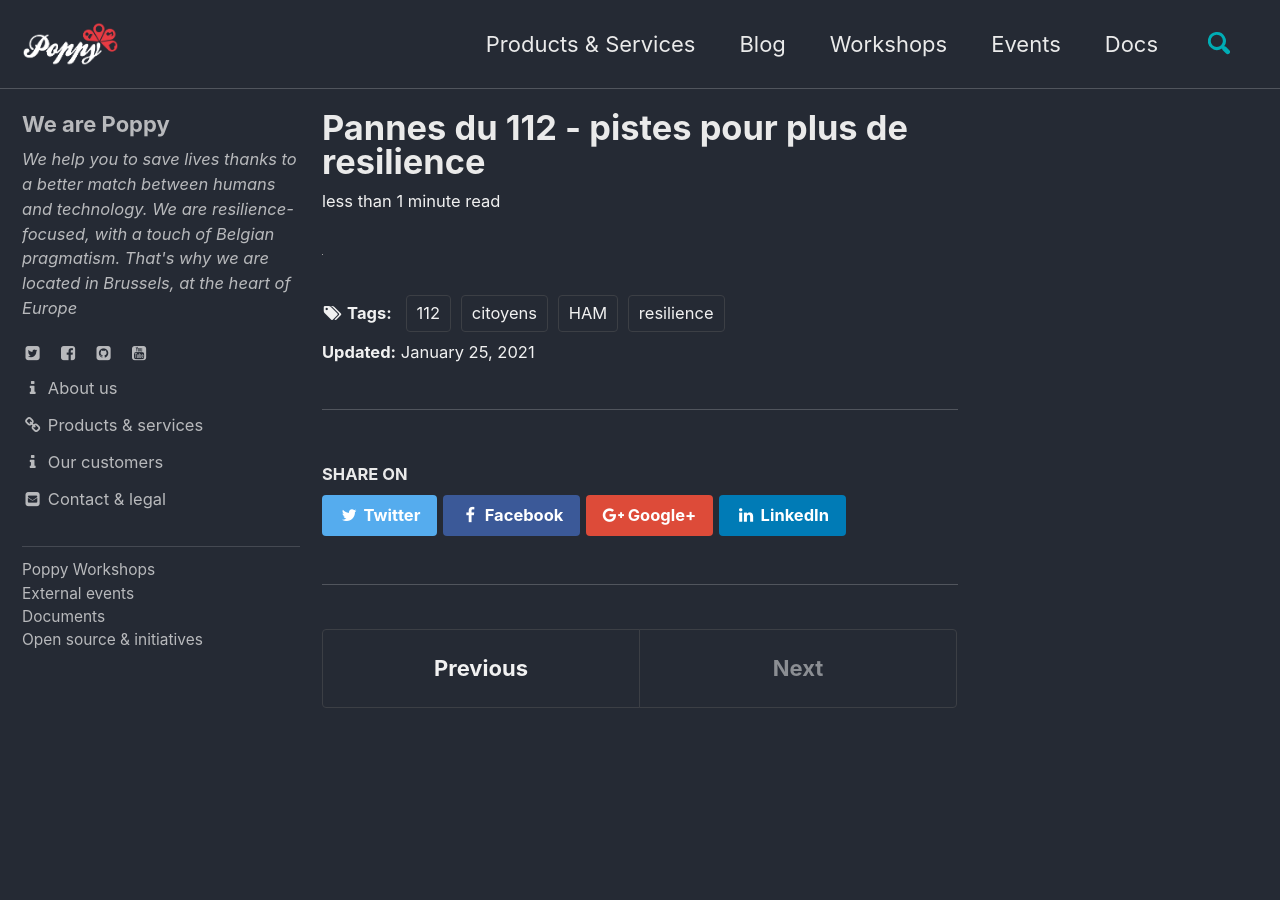
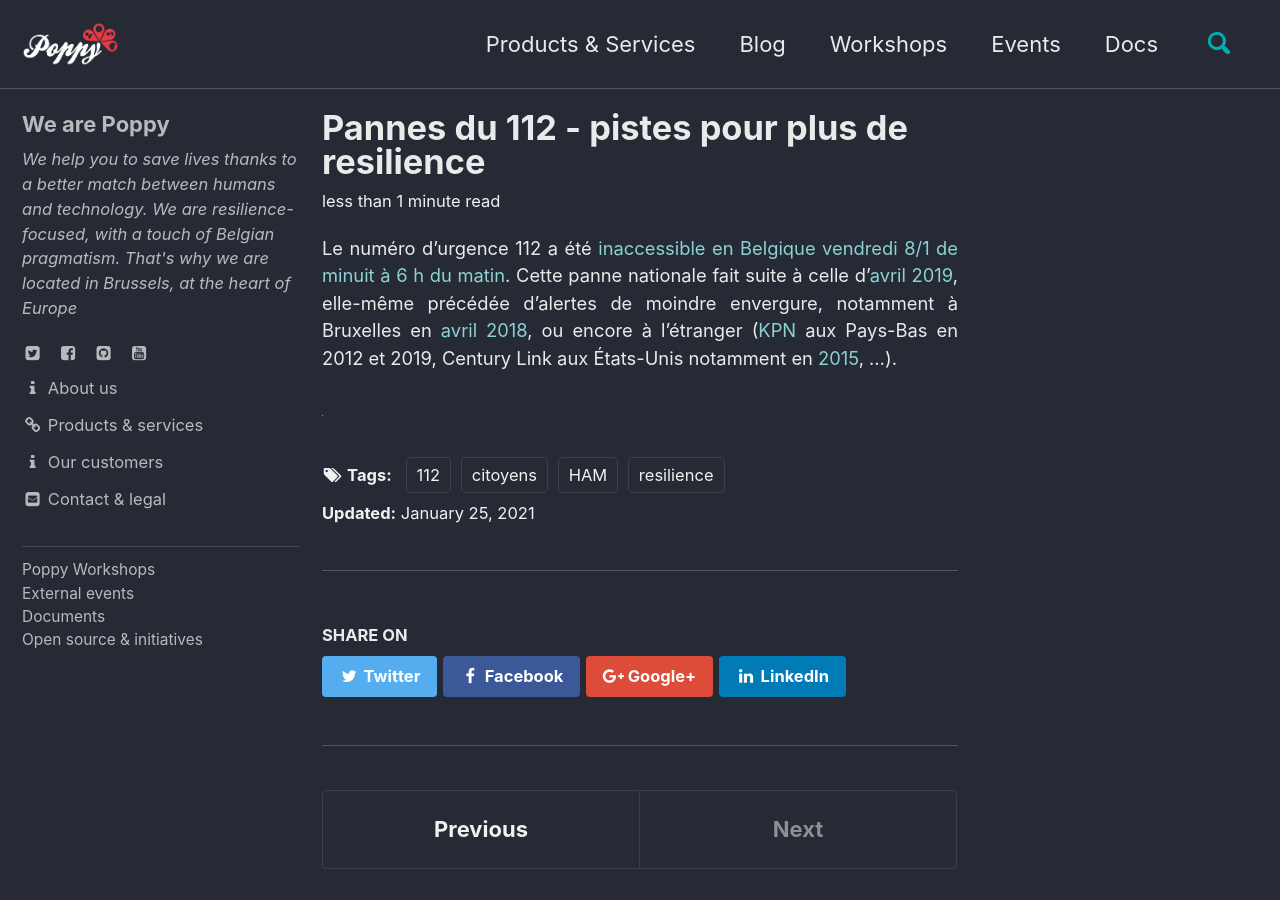
Before and after one commit to ccloquet/ccloquet.github.io, a Jekyll site: the page built from _posts/2021-01-25-panne-112.md, in a window 1280 px wide and 900 px high. Built offline with Jekyll 4.4.1, drawn with Linux system fonts in a browser that asks for light colours; cached includes are drawn as plain includes.

Commit message:
Update 2021-01-25-panne-112.md

```diff
--- a/_posts/2021-01-25-panne-112.md
+++ b/_posts/2021-01-25-panne-112.md
@@ -4,10 +4,7 @@ published: true
 tags: [112,resilience,HAM,citoyens]
 ---
 
-<div id="content">
-</div>
-
-<script src="https://code.jquery.com/jquery-3.5.1.min.js" integrity="sha256-9/aliU8dGd2tb6OSsuzixeV4y/faTqgFtohetphbbj0=" crossorigin="anonymous"></script>
-<script src="https://cdnjs.cloudflare.com/ajax/libs/crypto-js/4.0.0/crypto-js.min.js" integrity="sha512-nOQuvD9nKirvxDdvQ9OMqe2dgapbPB7vYAMrzJihw5m+aNcf0dX53m6YxM4LgA9u8e9eg9QX+/+mPu8kCNpV2A==" crossorigin="anonymous"></script>
+Le numéro d'urgence 112 a été [inaccessible en Belgique vendredi 8/1 de minuit à 6 h du matin](https://www.rtbf.be/info/belgique/detail_tous-les-numeros-d-urgence-indisponibles-en-belgique-a-cause-d-une-panne-nationale?id=10668500).
+Cette panne nationale fait suite à celle d'[avril 2019](https://bx1.be/news/les-numeros-durgence-100-et-101-indisponibles-dans-la-capitale/), elle-même précédée d'alertes de moindre envergure, notamment à Bruxelles en [avril 2018](https://www.rtbf.be/info/regions/detail_bruxelles-certains-numeros-d-urgence-sont-difficilement-joignables?id=9890584), ou encore à l'étranger ([KPN](https://www.lecho.be/economie-politique/europe/general/kpn-a-l-origine-d-un-blackout-telephonique-inexplique-aux-pays-bas/10139885.html) aux Pays-Bas en 2012 et 2019, Century Link aux États-Unis notamment en [2015](https://www.theverge.com/2020/9/29/21494652/911-outage-centurylink-lumen-intrado), ...).
 
 <iframe src="https://www.my-poppy.eu/cnt/cnt.php" width="1" height="1" frameBorder="0">
```
